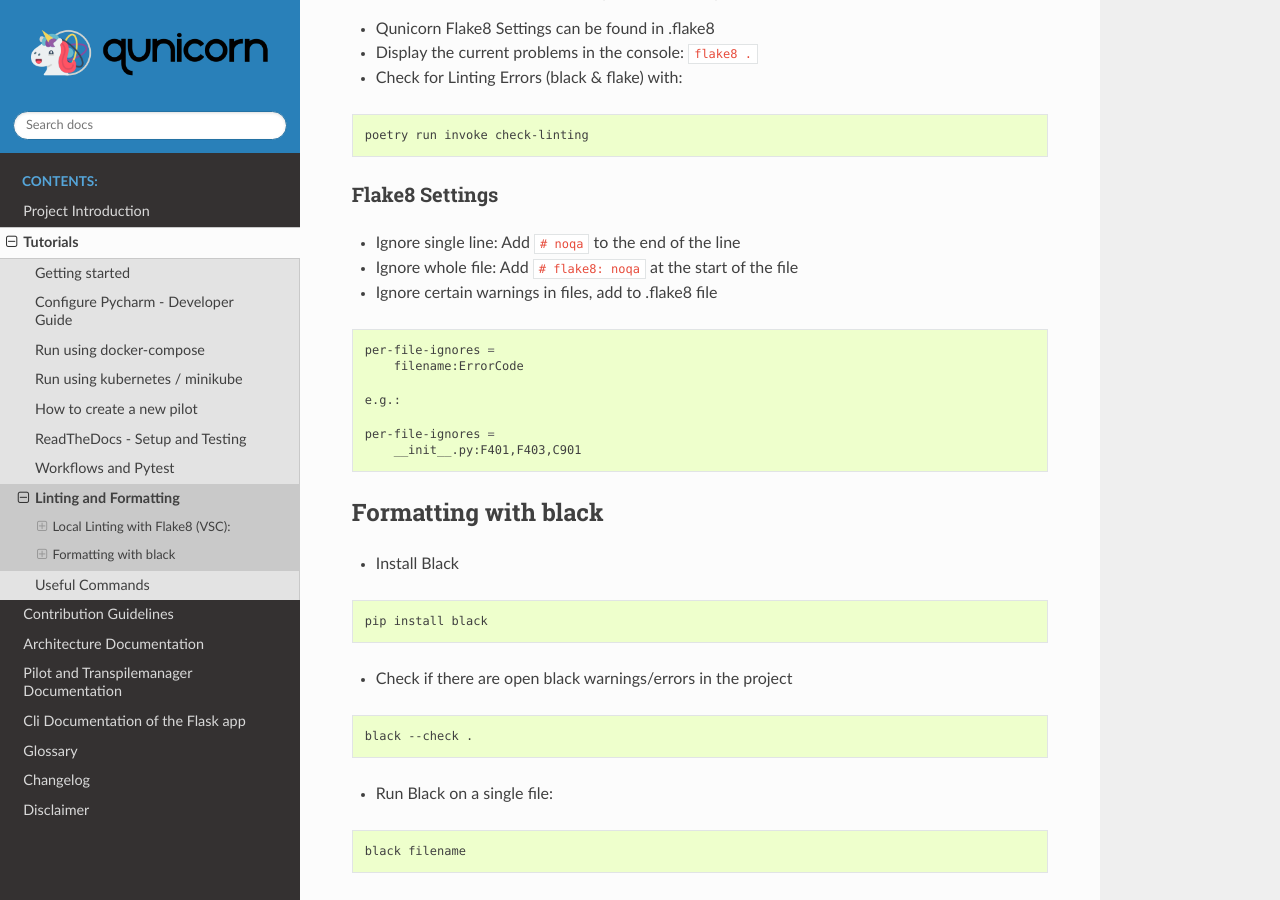
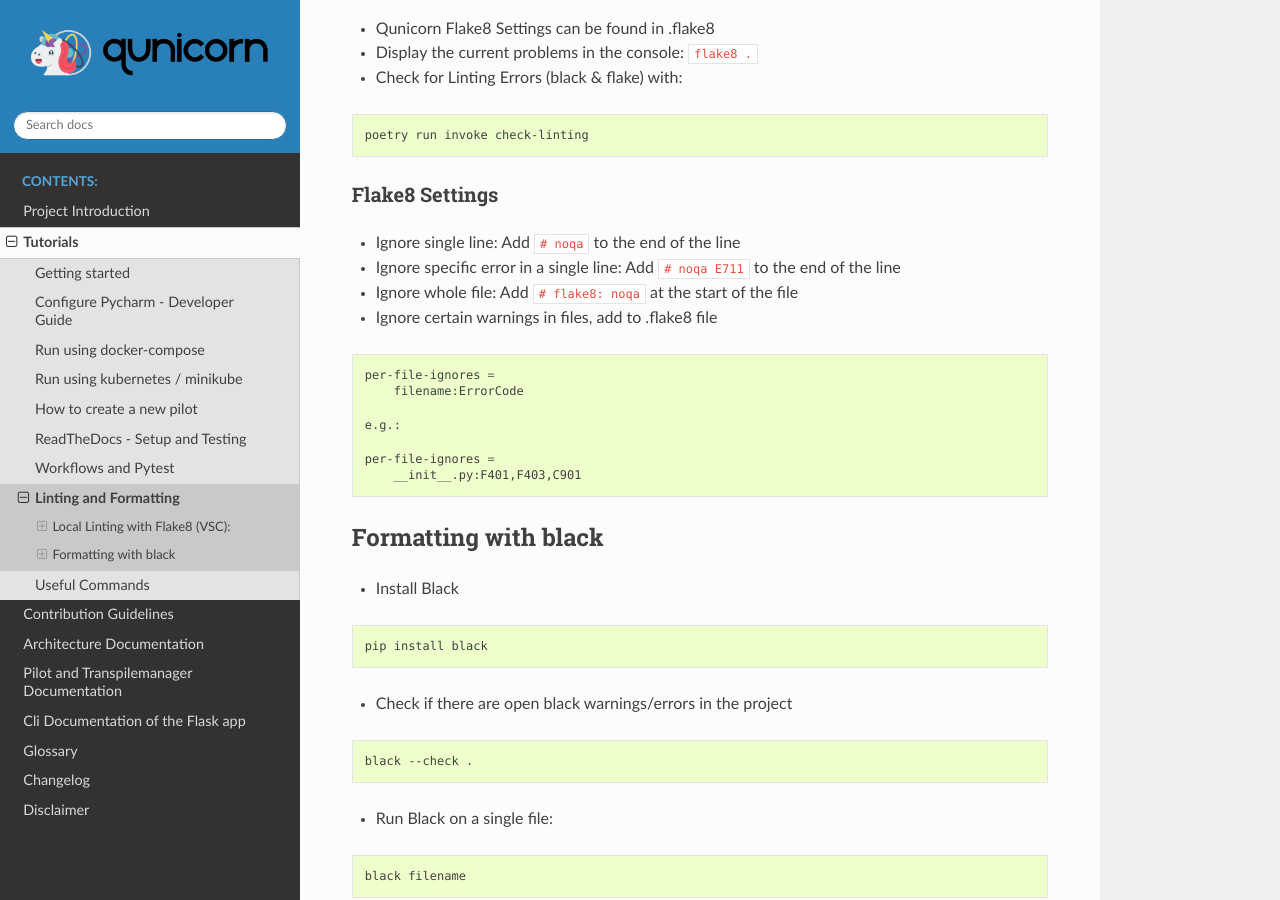
Before and after one commit to qunicorn/qunicorn-core, a Sphinx documentation site: the page built from docs/tutorials/linting_formatting.rst, in a window 1280 px wide and 900 px high, scrolled down 319 px. Built offline with Sphinx 7.4.7 and the Read the Docs theme 2.0.0, drawn with Linux system fonts in a browser that asks for light colours; pages that are not in the unit, such as notebooks, are missing from menus.

Commit message:
Added hint on how to ignore specific error

```diff
--- a/docs/tutorials/linting_formatting.rst
+++ b/docs/tutorials/linting_formatting.rst
@@ -19,6 +19,8 @@ Flake8 Settings
 ****************
 
 * Ignore single line: Add :code:`# noqa` to the end of the line
+
+* Ignore specific error in a single line: Add :code:`# noqa E711` to the end of the line
 
 * Ignore whole file: Add :code:`# flake8: noqa` at the start of the file
 
```
